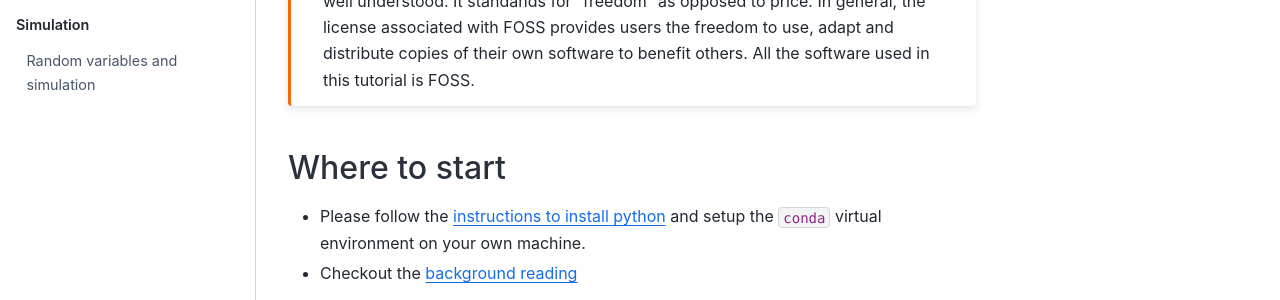
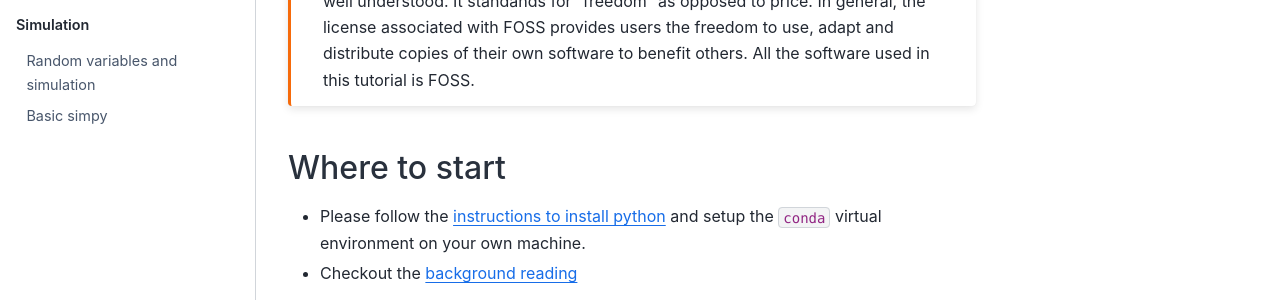
Before and after one commit to health-data-science-OR/simpy-streamlit-tutorial, a Jupyter Book: the page built from content/front_page.md, in a window 1280 px wide. Shown: the part 297-597 px from the top of the page. Built offline with Jupyter Book 1.0.4 settings and Sphinx 7.4.7 and the Sphinx Book theme 1.1.4, drawn with Linux system fonts in a browser that asks for light colours.

Commit message:
SIMPY: basic example

```diff
--- a/_toc.yml
+++ b/_toc.yml
@@ -8,3 +8,4 @@ parts:
 - caption: Simulation
   chapters:
   - file: content/02_simpy/01_sampling
+  - file: content/02_simpy/02_basic_simpy
```
Also changed, not shown: content/02_simpy/01_sampling.ipynb, content/02_simpy/02_basic_simpy.ipynb (added).
